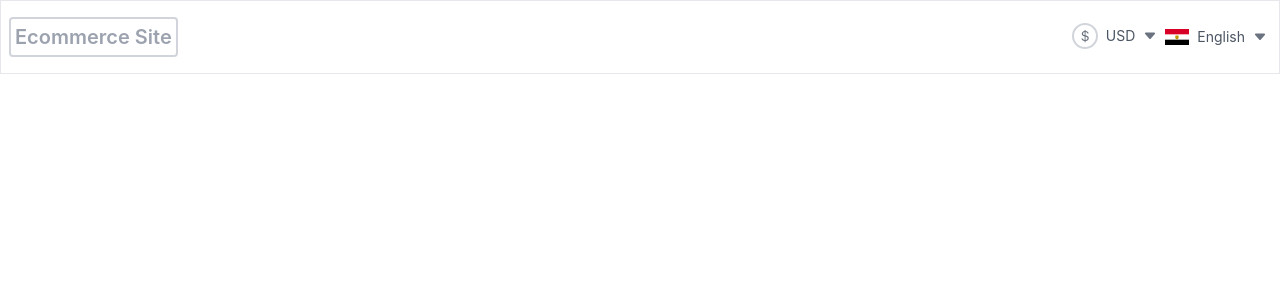
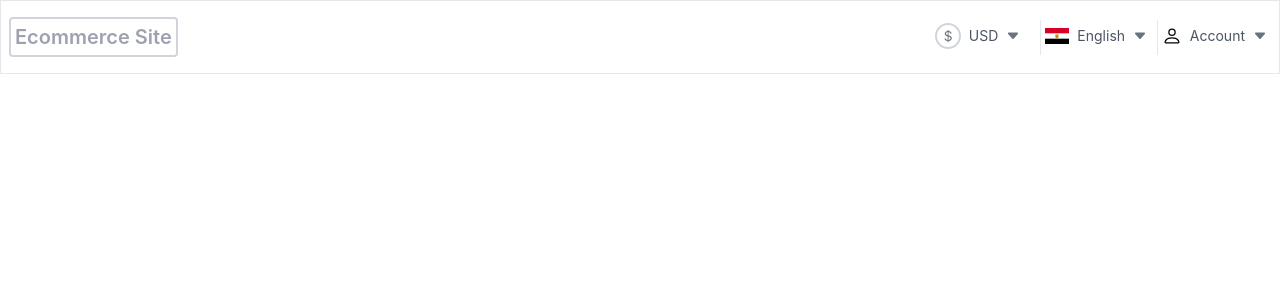
Before and after one commit to WinZawOoDev/ecommerce_site, a React (Create React App) app: page / in a window 1280 px wide. Shown: the top 300 px of the page. Built offline with nearby package versions, Linux system fonts and the light colour scheme.

Commit message:
create & add menubox

```diff
--- a/src/components/Header.js
+++ b/src/components/Header.js
@@ -1,14 +1,17 @@
 import React, { useState } from 'react'
 import { Menu } from '@headlessui/react'
-import { BsCurrencyDollar, BsFillCaretDownFill, BsCheck2 } from 'react-icons/bs'
+import { BsCurrencyDollar, BsFillCaretDownFill, BsCheck2, BsBoxArrowLeft, BsBoxArrowRight, BsPerson } from 'react-icons/bs'
 import { MM, EG } from 'country-flag-icons/react/3x2';
 
 
 const MoneySignIcon = () => <span className='p-1 border-2 border-gray-300 rounded-full text-gray-500 m-1 text-sm'><BsCurrencyDollar /></span>;
 
-const MyanmarFlag = () => <div className='w-6 h-4 m-1'><MM title='Myanmar' /></div>
-const EnglishFlag = () => <div className='w-6 h-4 m-1'><EG title='English' /></div>
+const MMFlagIcon = () => <div className='w-6 h-4 m-1'><MM title='Myanmar' /></div>
+const EngFlagIcon = () => <div className='w-6 h-4 m-1'><EG title='English' /></div>
 
+const UserIcon = () => <span className='m-1 text-xl'><BsPerson /></span>
+const SingInIcon = () => <span className=''><BsBoxArrowLeft /></span>
+const SignOutIcon = () => <span className=''><BsBoxArrowRight /></span>
 
 
 export default function Header() {
@@ -18,9 +21,8 @@ export default function Header() {
     const currency = [{ id: 1, name: "USD", Label: MoneySignIcon }, { id: 2, name: "MMK", Label: MoneySignIcon }];
     const [selectedCurrency, setSelectedCurrency] = useState(currency[0]);
 
-    const languange = [{ id: 1, name: "English", Label: EnglishFlag }, { id: 2, name: "Myanmar", Label: MyanmarFlag }];
+    const languange = [{ id: 1, name: "English", Label: EngFlagIcon }, { id: 2, name: "Myanmar", Label: MMFlagIcon }];
     const [selectedLanguage, setSelectedLanguage] = useState(languange[0]);
-
 
     function topMostSection() {
         return (
@@ -31,9 +33,10 @@ export default function Header() {
                     <span className='font-semibold text-xl text-gray-400 capitalize'>ecommerce site</span>
                 </div>
 
-                <div className='flex items-center justify-between'>
+                <div className='grid justify-items-center grid-cols-3 gap-1 divide-x'>
                     <SelectBox items={currency} selectedItem={selectedCurrency} setSelectedItem={setSelectedCurrency} />
                     <SelectBox items={languange} selectedItem={selectedLanguage} setSelectedItem={setSelectedLanguage} />
+                    <MenuBox button={{ name: "Account", Label: UserIcon }} items={[{ id: 1, name: "SignIn", Label: SingInIcon }, { id: 2, name: "SignOut", Label: SignOutIcon }]} />
                 </div>
             </div>);
     }
@@ -53,7 +56,7 @@ function SelectBox({ items, selectedItem, setSelectedItem }) {
                 {
                     ({ open }) => (
                         <>
-                            <Menu.Button className={`relative h-8 inline-flex items-center focus:outline-none ${open && "z-50 border-t border-x border-gray-200 rounded-t-sm bg-white"}`}>
+                            <Menu.Button className={`relative h-8 inline-flex items-center focus:outline-none ${open && "z-50 border-t border-x border-gray-200 rounded-t-sm bg-white shadow-[5px -4px 5px 0px rgba(209,209,209,0.51)]"}`}>
                                 <selectedItem.Label />
                                 <span className='text-gray-600 mx-1 text-sm'>{selectedItem.name}</span>
                                 <span className={`mx-1 text-gray-500 text-sm ${open ? "rotate-180" : 'rotate-0'}`}><BsFillCaretDownFill /></span>
@@ -83,3 +86,38 @@ function SelectBox({ items, selectedItem, setSelectedItem }) {
         </div>
     );
 }
+
+function MenuBox({ button, items }) {
+
+    const [open, setOpen] = useState(false);
+
+    return (
+        <div className='w-auto' onMouseLeave={() => setOpen(false)}>
+            <div className="relative inline-block">
+                <button onMouseOver={() => setOpen(true)} className={`relative h-8 inline-flex items-center focus:outline-none ${open && "z-50 border-t border-x border-gray-200 rounded-t-sm bg-white shadow-[5px -4px 5px 0px rgba(209,209,209,0.51)]"}`}>
+                    <button.Label />
+                    <span className='text-gray-600 mx-1 text-sm'>{button.name}</span>
+                    <span className={`mx-1 text-gray-500 text-sm ${open ? "rotate-180" : 'rotate-0'}`}><BsFillCaretDownFill /></span>
+                </button>
+                {
+                    open && (
+                        <>
+                            <div className='absolute w-full top-8 bg-white h-[5px] z-50 border-x border-gray-200'></div>
+                            <div className="absolute w-40 top-9 right-0 z-10 border border-gray-200 rounded-tl-sm rounded-b-sm bg-white shadow-sm">
+                                <div className=' w-full px-2 py-3'>
+                                    {
+                                        items.map(item => (
+                                            <div key={item.id} onClick={() => setOpen(false)} as="div" className={`flex items-center mb-2 justify-start cursor-pointer rounded p-1 hover:bg-orange-500 hover:text-white`}>
+                                                <span className='ml-5'><item.Label /></span>
+                                                <span className='mx-3'>{item.name}</span>
+                                            </div>
+                                        ))
+                                    }
+                                </div>
+                            </div>
+                        </>
+                    )
+                }
+            </div>
+        </div>)
+}
```
